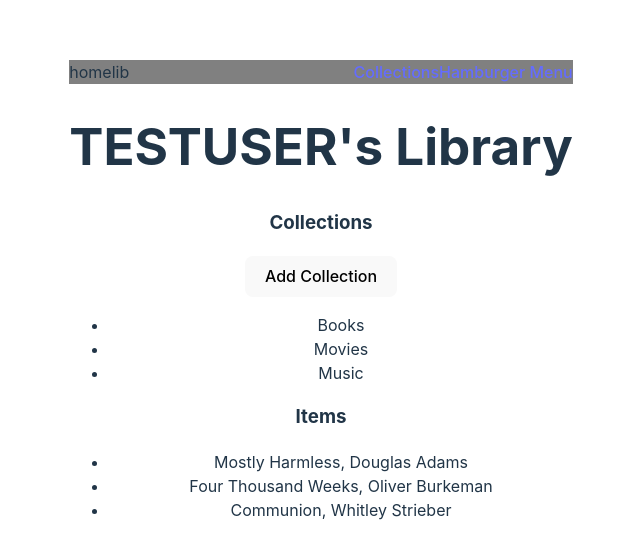
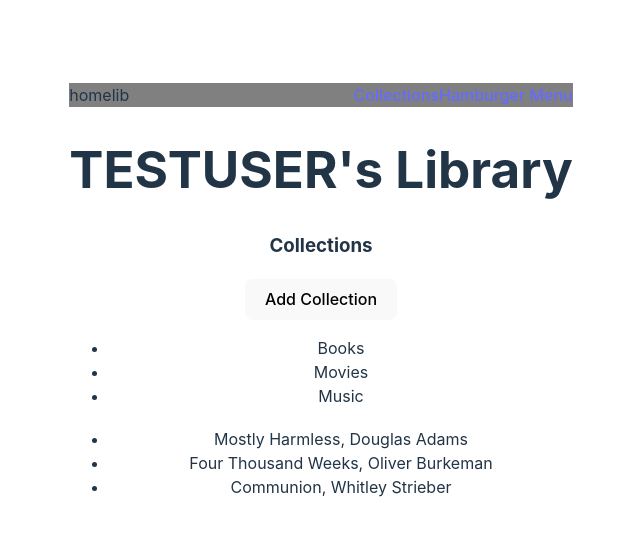
Before and after one commit to mikesamm/homelib, a Vue app: page / in a window 1280 px wide. Shown: the part 101-660 px from the top of the page, without its empty margins (319-959 px from the left). Built offline with nearby package versions, Linux system fonts and the light colour scheme.

Commit message:
add collectionName prop, use as dynamic heading

```diff
--- a/src/components/ItemList.vue
+++ b/src/components/ItemList.vue
@@ -2,6 +2,7 @@
 import { ref } from 'vue';
 
 // TODO: prop to take in collection type, items in an item list will only be of one type (books, music...)
+defineProps<{ collectionName: string }>();
 
 let id = 0;
 const items = ref([
@@ -198,7 +199,7 @@ const items = ref([
 </script>
 
 <template>
-  <h3>Items</h3>
+  <h3>{{ collectionName }}</h3>
   <ul>
     <li v-for="item in items" :key="item.id">
       {{ item.item.title }}, {{ item.item.author_name[0] }}
```
